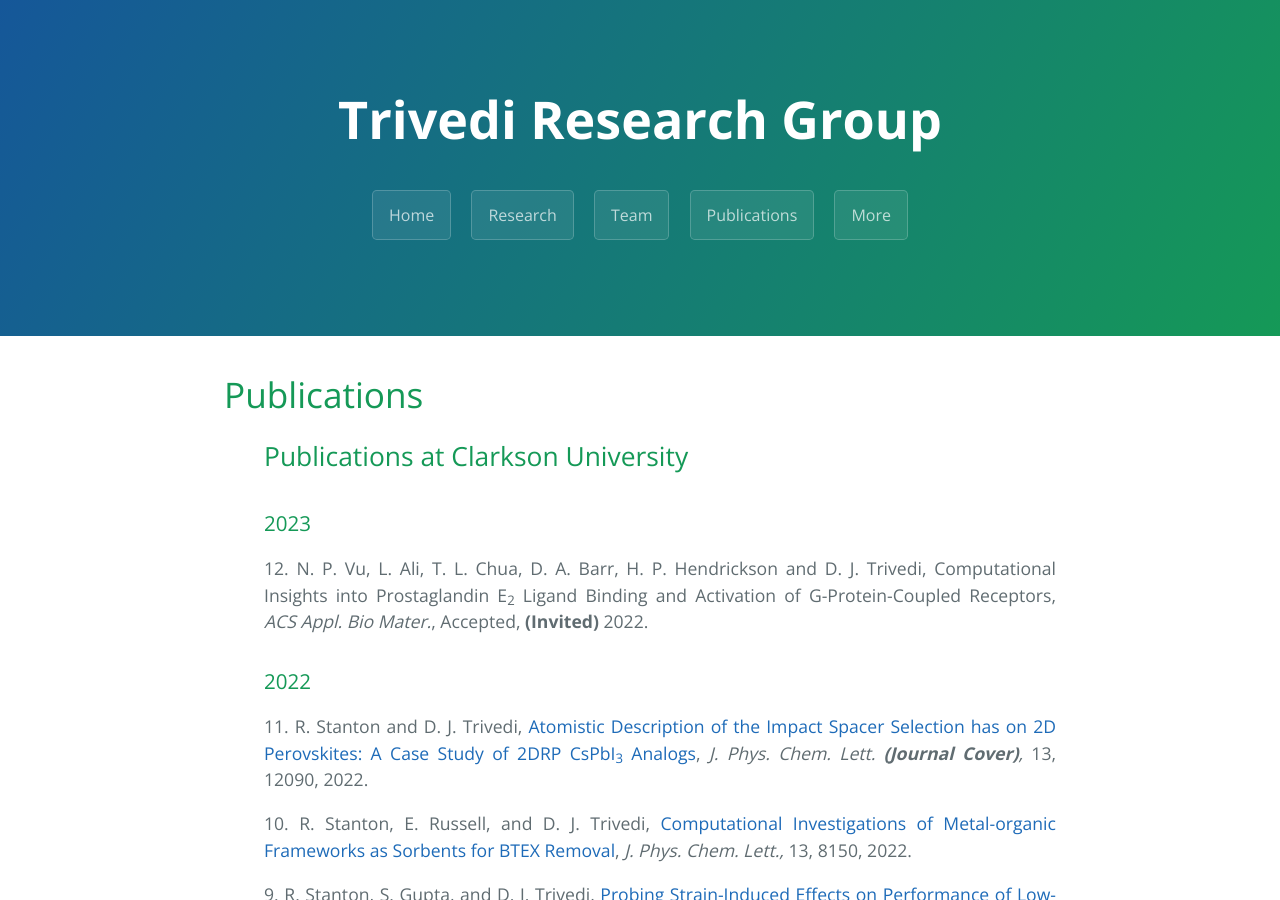
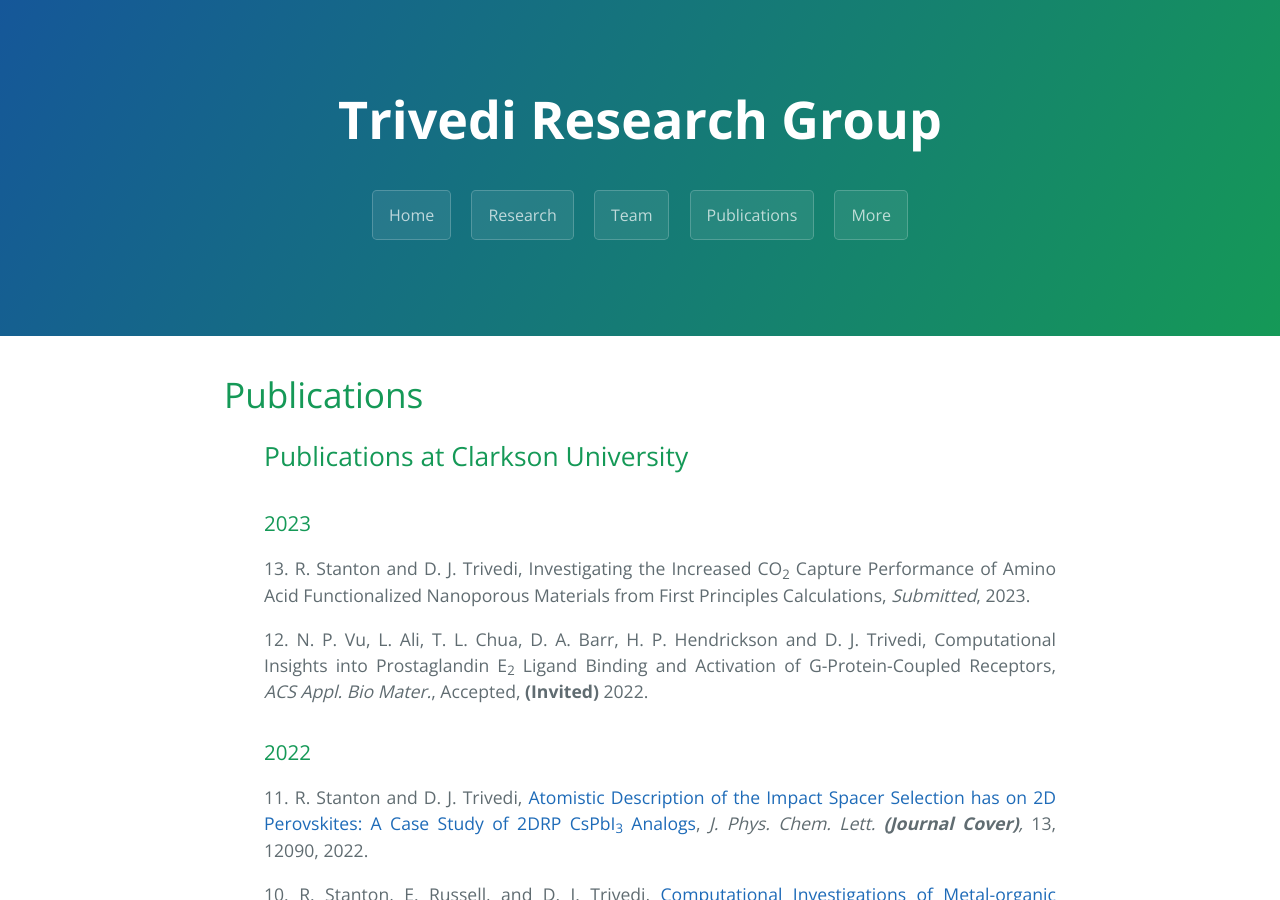
Before and after one commit to dharatrivedi/dharatrivedi.github.io, a Jekyll site: the page built from publication.html, in a window 1280 px wide and 900 px high. Built offline with Jekyll 4.4.1, drawn with Linux system fonts in a browser that asks for light colours.

Commit message:
Update publication.html

```diff
--- a/publication.html
+++ b/publication.html
@@ -8,6 +8,8 @@
   <ul class="clearfix" style="text-align:justify">
     <h2>Publications at Clarkson University</h2>
     <h3>2023</h3>
+     13. R. Stanton and D. J. Trivedi, Investigating the Increased CO<sub>2</sub> Capture Performance of Amino Acid Functionalized Nanoporous Materials from First Principles Calculations, <i> Submitted</i>, 2023.
+          <p> </p>
      12. N. P. Vu, L. Ali, T. L. Chua, D. A. Barr, H. P. Hendrickson and D. J. Trivedi, Computational Insights into Prostaglandin E<sub>2</sub> Ligand Binding and Activation of G-Protein-Coupled Receptors, <i> ACS Appl. Bio Mater.</i>, Accepted,<b> (Invited)</b> 2022.
           <p> </p>
     <h3>2022</h3>
```
